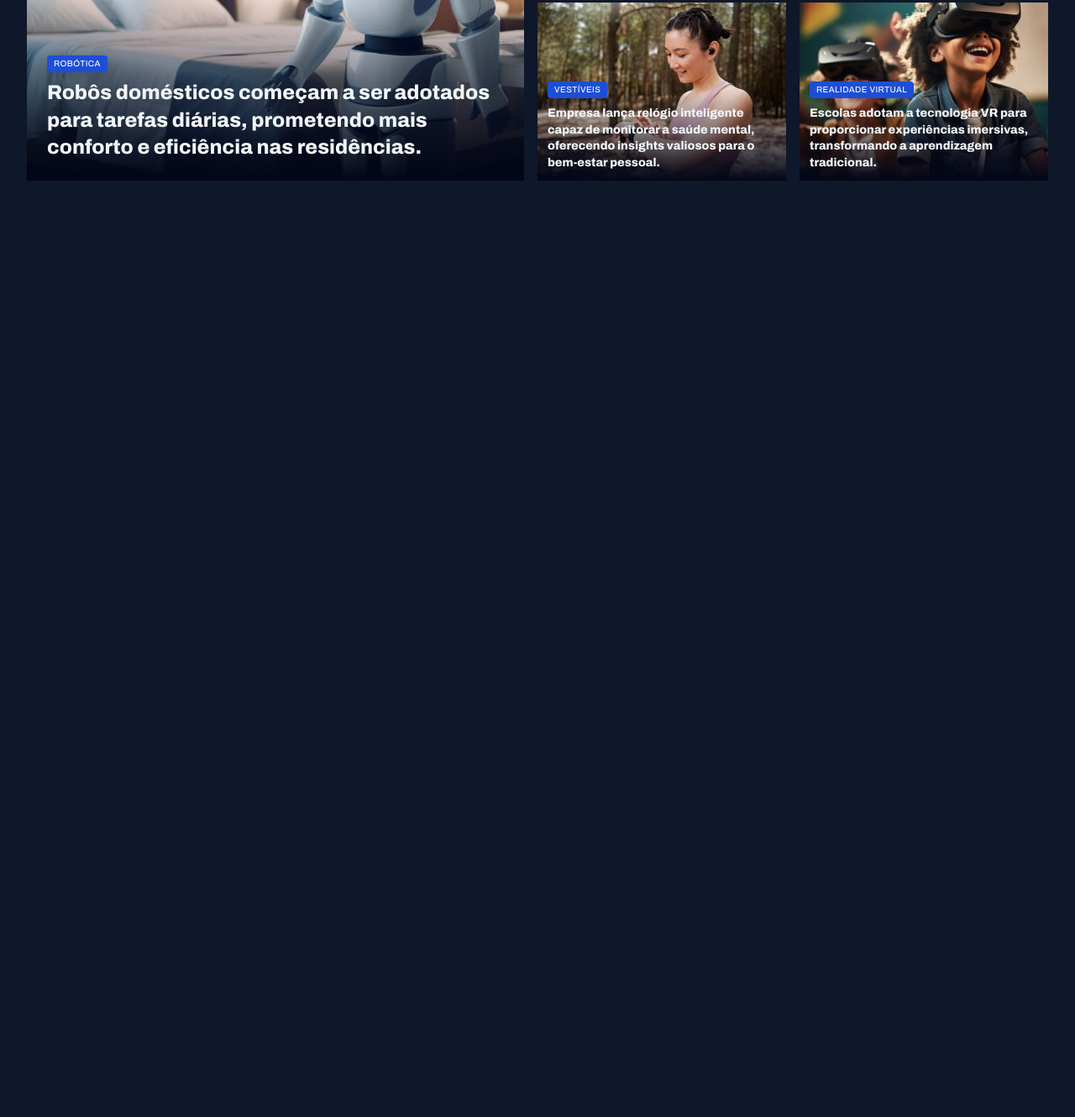
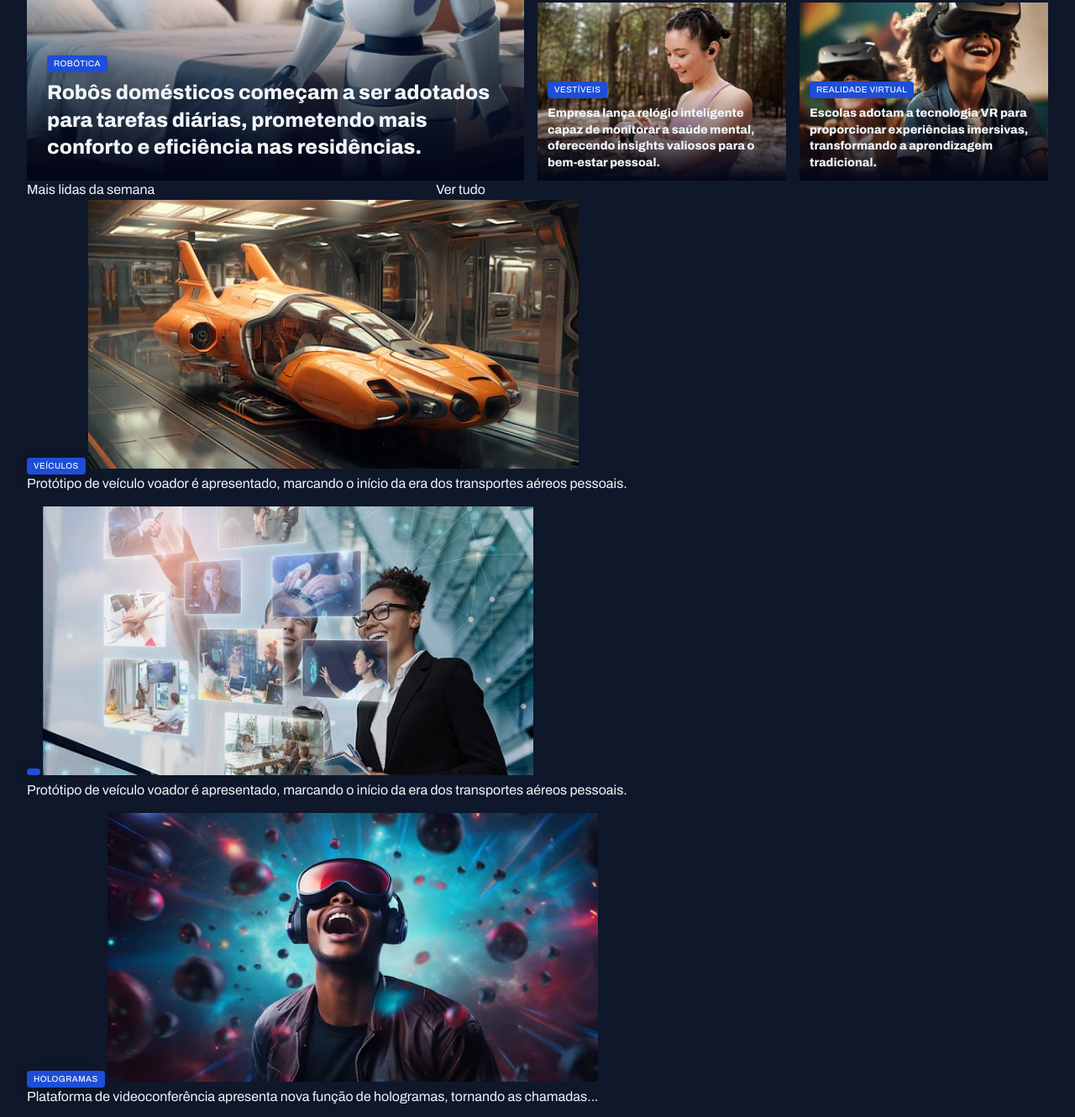
Before and after one commit to rubensalves64/Portal-De-Noticias, a plain HTML site: page index.html in a window 1280 px wide. Shown: the part 401-1731 px from the top of the page at 84% size. Before the commit the page ends 800 px from the top, so only its background shows below. Drawn offline with Linux system fonts and the light colour scheme.

Commit message:
Estruturando a seção mais lida da semamna

```diff
--- a/index.html
+++ b/index.html
@@ -92,5 +92,48 @@
 
 
       </section>
+      <section id="weekly">
+<header class="grid grid-flow-col">
+  <h3>Mais lidas da semana</h3>
+  <a href="#"  class="grid grid-flow-col">Ver tudo</a>
+  <span></span>
+</header>
+
+<div class=" grid gap-16">
+  <figure>
+    <span class="content-tag">Veículos </span>
+    <img src="./assets/images/Image 06.png" alt="">
+  <p>
+    Protótipo de veículo voador é apresentado, marcando o início da era dos transportes aéreos pessoais.
+  </p>
+  </figure>
+  <figure>
+    <span class="content-tag"> </span>
+    <img src="./assets/images/Image 07.png" alt="">
+  <p>
+    Protótipo de veículo voador é apresentado, marcando o início da era dos transportes aéreos pessoais.
+  </p>
+  </figure>
+  <figure>
+    <span class="content-tag">Hologramas </span>
+    <img src="./assets/images/Image 08.png" alt="">
+  <p>
+    Plataforma de videoconferência apresenta nova função de hologramas, tornando as chamadas...
+  </p>
+  </figure>
+  <figure>
+    <span class="content-tag">Realidade virtual </span>
+    <img src="./assets/images/Image 09.png" alt="">
+  <p>
+    Protótipo de veículo voador é apresentado, marcando o início da era dos transportes aéreos pessoais.Nova geração de consoles de videogame é lançada, trazendo gráficos ultra-realistas e experiências de jogo totalmente envolventes.</p>
+  </figure>
+  <figure>
+    <span class="content-tag">Internet </span>
+    <img src="./assets/images/Image 10.png" alt="">
+  <p>
+    Projeto busca oferecer internet de alta velocidade em áreas remotas através de satélites.</p>
+  </figure>
+</div>
+      </section>
     </main>
 </html>
```
